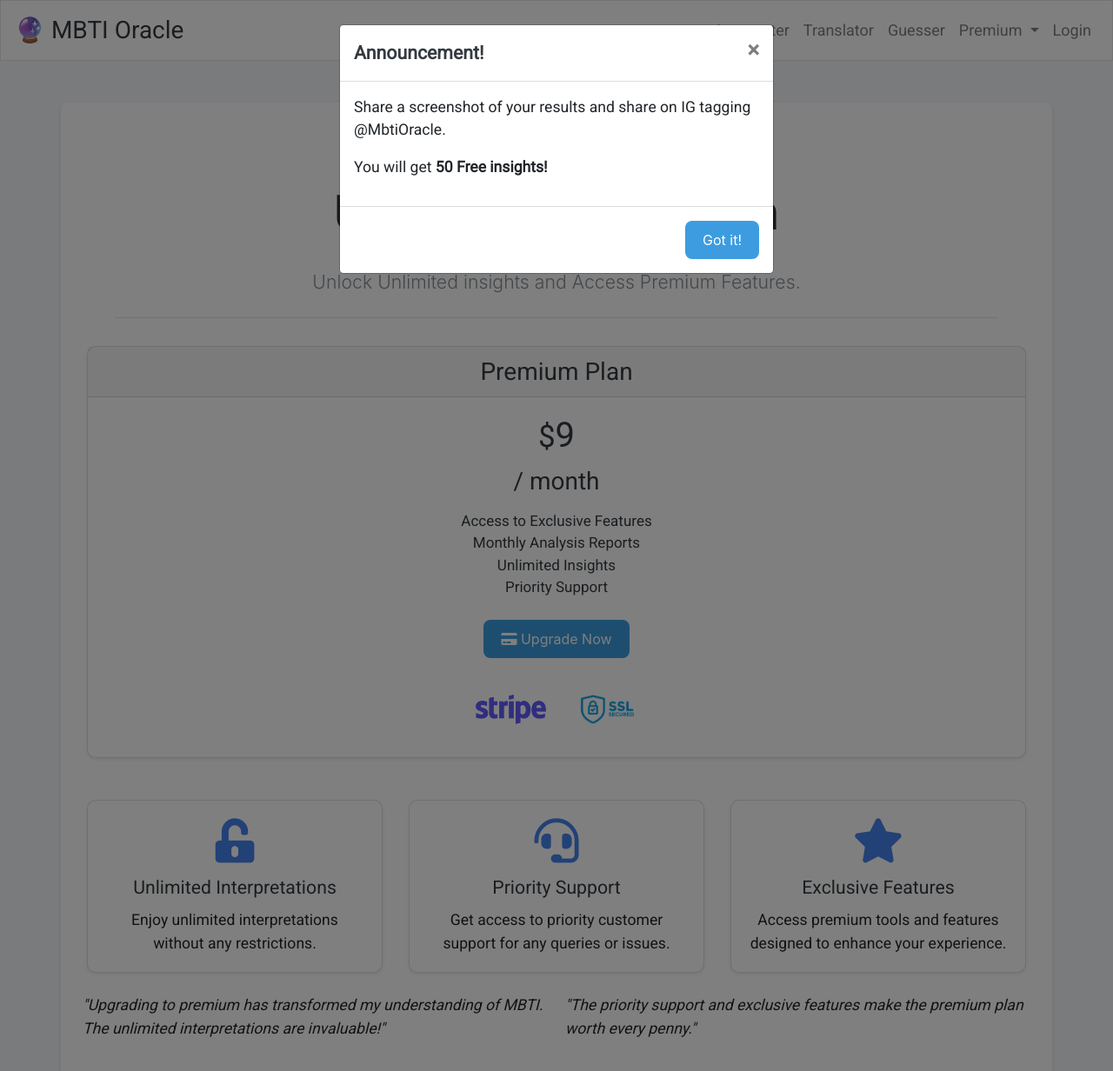
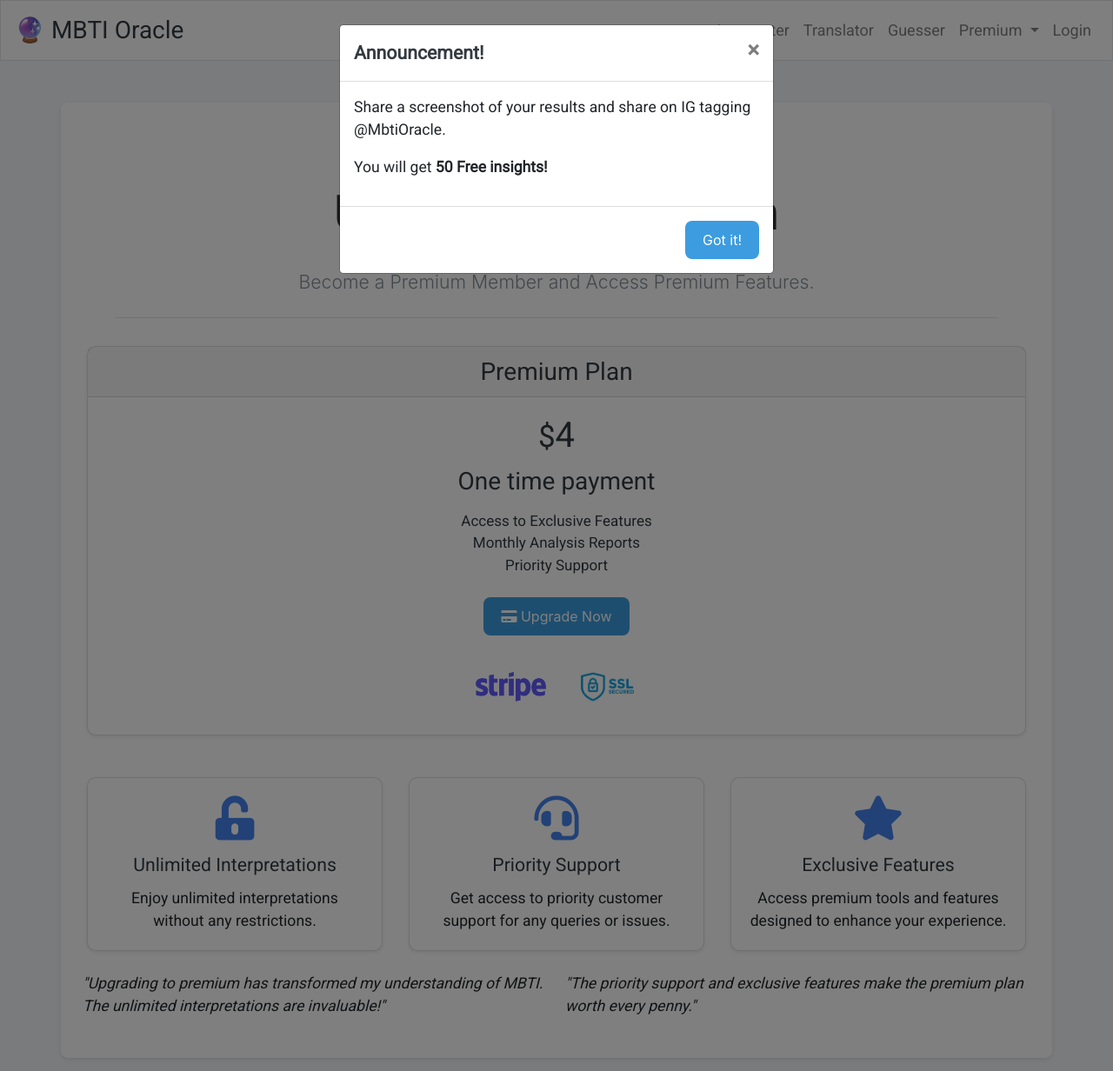
Before and after one commit to seniorchoi/mbti-interpreter, a Flask app: template templates/upgrade.html in a window 1280 px wide. Shown: the top 1232 px of the page at 87% size. Run offline with Flask 3, Linux system fonts and the light colour scheme; the template is opened without the code that fills it, so the values that code supplies are empty; data comes from the database, SQL or seed files in the repository; some libraries are stand-ins or nearby versions.

Commit message:
premium access

```diff
--- a/app.py
+++ b/app.py
@@ -560,6 +560,7 @@ def guesser():
 
 
 @app.route('/vision', methods=['GET', 'POST'])
+@requires_premium
 def vision():
     from forms import ImageUploadForm
     form = ImageUploadForm()
@@ -1001,10 +1002,10 @@ def create_checkout_session():
         checkout_session = stripe.checkout.Session.create(
             payment_method_types=['card'],
             line_items=[{
-                'price': 'price_1Q9YPSKjJ23rv2vUrtWn3Szt',  # Replace with your actual Price ID
+                'price': 'price_1QAMcyKjJ23rv2vUAirrAfeH',  # Replace with your actual Price ID
                 'quantity': 1,
             }],
-            mode='subscription',
+            mode='payment',
             success_url=url_for('payment_success', _external=True) + '?session_id={CHECKOUT_SESSION_ID}',
             cancel_url=url_for('payment_cancel', _external=True),
             customer=customer_id
--- a/templates/upgrade.html
+++ b/templates/upgrade.html
@@ -7,7 +7,7 @@
     <!-- Hero Section -->
     <div class="jumbotron text-center bg-transparent">
         <h1 class="display-4">Upgrade to Premium</h1>
-        <p class="lead">Unlock Unlimited insights and Access Premium Features.</p>
+        <p class="lead">Become a Premium Member and Access Premium Features.</p>
         <hr class="my-4">
     </div>
 
@@ -18,11 +18,10 @@
             <h4 class="my-0 font-weight-normal">Premium Plan</h4>
         </div>
         <div class="card-body">
-            <h1 class="card-title pricing-card-title text-center"><small>$</small>9 </h1><h4 class="text-center">/ month</h4>
+            <h1 class="card-title pricing-card-title text-center"><small>$</small>4 </h1><h4 class="text-center"> One time payment</h4>
             <ul class="list-unstyled mt-3 mb-4 text-center">
                 <li>Access to Exclusive Features</li>
                 <li>Monthly Analysis Reports</li>
-                <li>Unlimited Insights</li>
                 <li>Priority Support</li>
             </ul>
             <!-- Stripe Checkout Button -->
```
Also changed, not shown: 2 other files.
